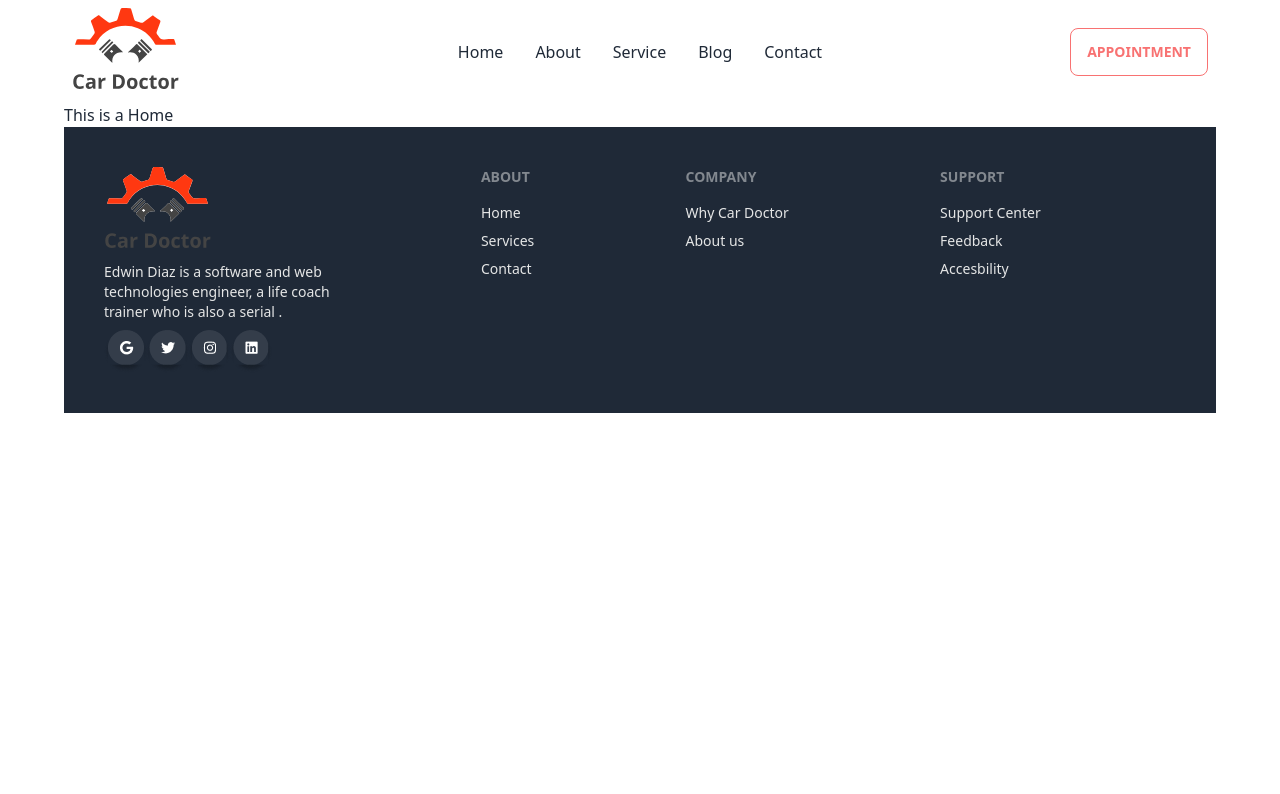
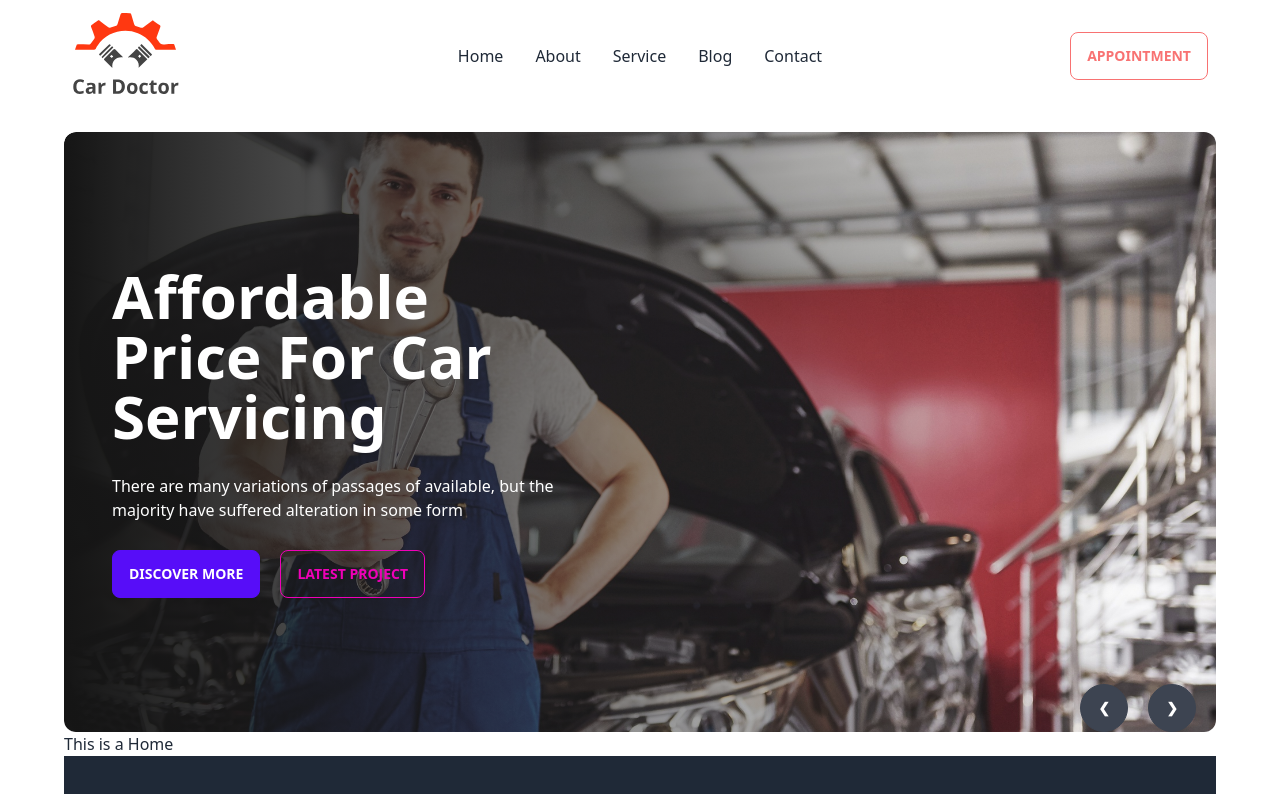
Before and after one commit to kamrul25/car-doctor-client-crud, a React (Vite) app: page / in a window 1280 px wide. Shown: the top 794 px of the page. Built offline with nearby package versions, Linux system fonts and the light colour scheme.

Commit message:
use carousel

```diff
--- a/src/pages/Home/Banner/Banner.jsx
+++ b/src/pages/Home/Banner/Banner.jsx
@@ -1,10 +1,114 @@
+import img1 from "../../../assets/images/banner/1.jpg";
+import img2 from "../../../assets/images/banner/2.jpg";
+import img3 from "../../../assets/images/banner/3.jpg";
+import img4 from "../../../assets/images/banner/4.jpg";
 
 const Banner = () => {
-    return (
-        <div>
+  const carousel = (
+    <>
+      <div className="absolute flex justify-end transform  left-5 right-5 bottom-0">
+        <a href="#slide4" className="btn btn-circle mr-5 hover:btn-error">
+          ❮
+        </a>
+        <a href="#slide2" className="btn btn-circle hover:btn-error">
+          ❯
+        </a>
+      </div>
+    </>
+  );
 
+  return (
+    <div className="carousel w-full h-[600px] rounded-xl">
+      <div id="slide1" className="carousel-item relative w-full">
+        <img src={img1} className=" object-cover w-full" />
+        <div className="absolute rounded-xl flex items-center h-full left-0 top-0 bg-gradient-to-r from-[#151515] to-[rgba(21, 21, 21, 0)]">
+          <div className="text-white space-y-7 pl-12 w-1/2">
+            <h2 className="text-6xl font-bold">
+              Affordable Price For Car Servicing
+            </h2>
+            <p>
+              There are many variations of passages of available, but the
+              majority have suffered alteration in some form
+            </p>
+            <div>
+              <button className="btn btn-primary mr-5">Discover More</button>
+              <button className="btn btn-outline btn-secondary">
+                Latest Project
+              </button>
+            </div>
+          </div>
         </div>
-    );
+
+        {carousel}
+      </div>
+      <div id="slide2" className="carousel-item relative w-full">
+        <img src={img2} className="object-cover w-full" />
+        <div className="absolute rounded-xl flex items-center h-full left-0 top-0 bg-gradient-to-r from-[#151515] to-[rgba(21, 21, 21, 0)]">
+          <div className="text-white space-y-7 pl-12 w-1/2">
+            <h2 className="text-6xl font-bold">
+              Affordable Price For Car Servicing
+            </h2>
+            <p>
+              There are many variations of passages of available, but the
+              majority have suffered alteration in some form
+            </p>
+            <div>
+              <button className="btn btn-primary mr-5">Discover More</button>
+              <button className="btn btn-outline btn-secondary">
+                Latest Project
+              </button>
+            </div>
+          </div>
+        </div>
+
+        {carousel}
+      </div>
+      <div id="slide3" className="carousel-item relative w-full">
+        <img src={img3} className="object-cover w-full" />
+        <div className="absolute rounded-xl flex items-center h-full left-0 top-0 bg-gradient-to-r from-[#151515] to-[rgba(21, 21, 21, 0)]">
+          <div className="text-white space-y-7 pl-12 w-1/2">
+            <h2 className="text-6xl font-bold">
+              Affordable Price For Car Servicing
+            </h2>
+            <p>
+              There are many variations of passages of available, but the
+              majority have suffered alteration in some form
+            </p>
+            <div>
+              <button className="btn btn-primary mr-5">Discover More</button>
+              <button className="btn btn-outline btn-secondary">
+                Latest Project
+              </button>
+            </div>
+          </div>
+        </div>
+
+        {carousel}
+      </div>
+      <div id="slide4" className="carousel-item relative w-full">
+        <img src={img4} className="object-cover w-full" />
+        <div className="absolute rounded-xl flex items-center h-full left-0 top-0 bg-gradient-to-r from-[#151515] to-[rgba(21, 21, 21, 0)]">
+          <div className="text-white space-y-7 pl-12 w-1/2">
+            <h2 className="text-6xl font-bold">
+              Affordable Price For Car Servicing
+            </h2>
+            <p>
+              There are many variations of passages of available, but the
+              majority have suffered alteration in some form
+            </p>
+            <div>
+              <button className="btn btn-primary mr-5">Discover More</button>
+              <button className="btn btn-outline btn-secondary">
+                Latest Project
+              </button>
+            </div>
+          </div>
+        </div>
+
+        {carousel}
+      </div>
+    </div>
+  );
 };
 
 export default Banner;
--- a/src/pages/Home/Home/Home.jsx
+++ b/src/pages/Home/Home/Home.jsx
@@ -1,7 +1,9 @@
+import Banner from "../Banner/Banner";
 
 const Home = () => {
     return (
         <div>
+            <Banner></Banner>
             This is a Home
         </div>
     );
--- a/src/pages/Shares/Navbar.jsx
+++ b/src/pages/Shares/Navbar.jsx
@@ -14,7 +14,7 @@
 
   </>
   return (
-    <div className="navbar bg-base-100">
+    <div className="navbar bg-base-100 h-28 mb-5">
       <div className="navbar-start">
         <div className="dropdown">
           <label tabIndex={0} className="btn btn-ghost lg:hidden">
```
